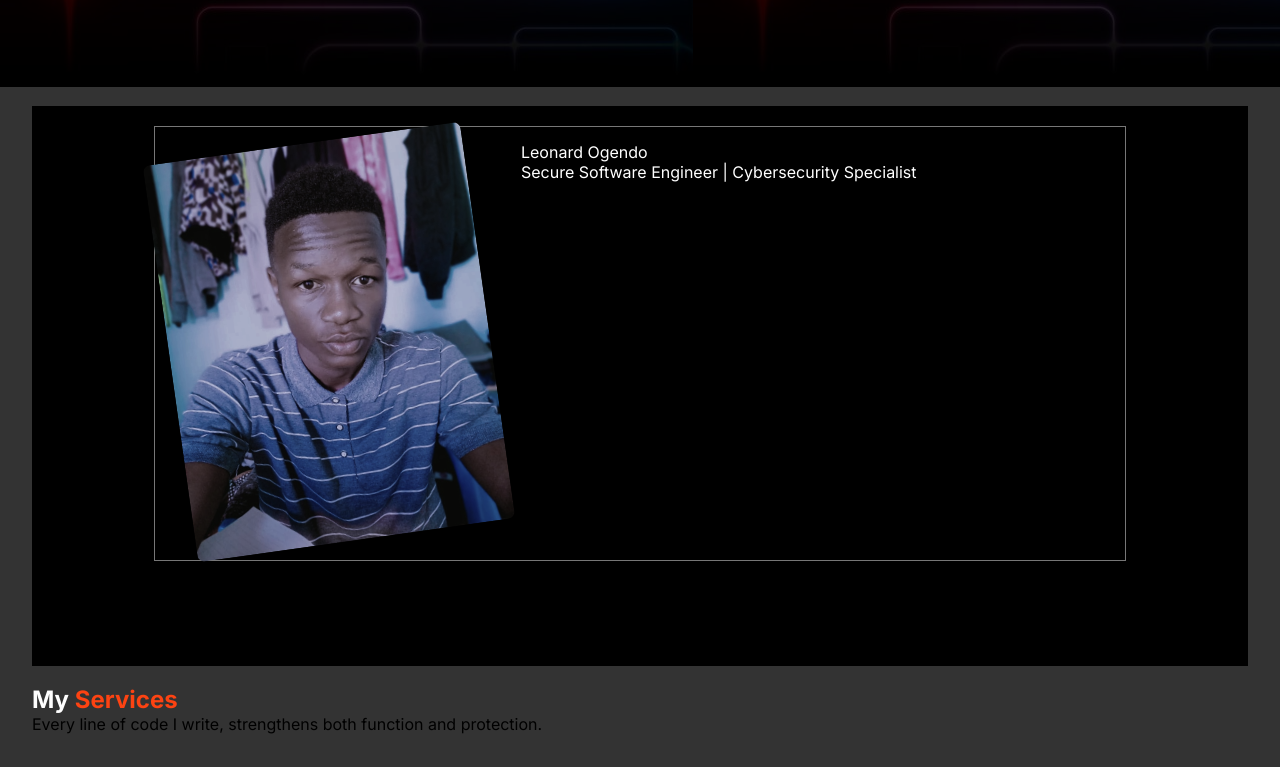
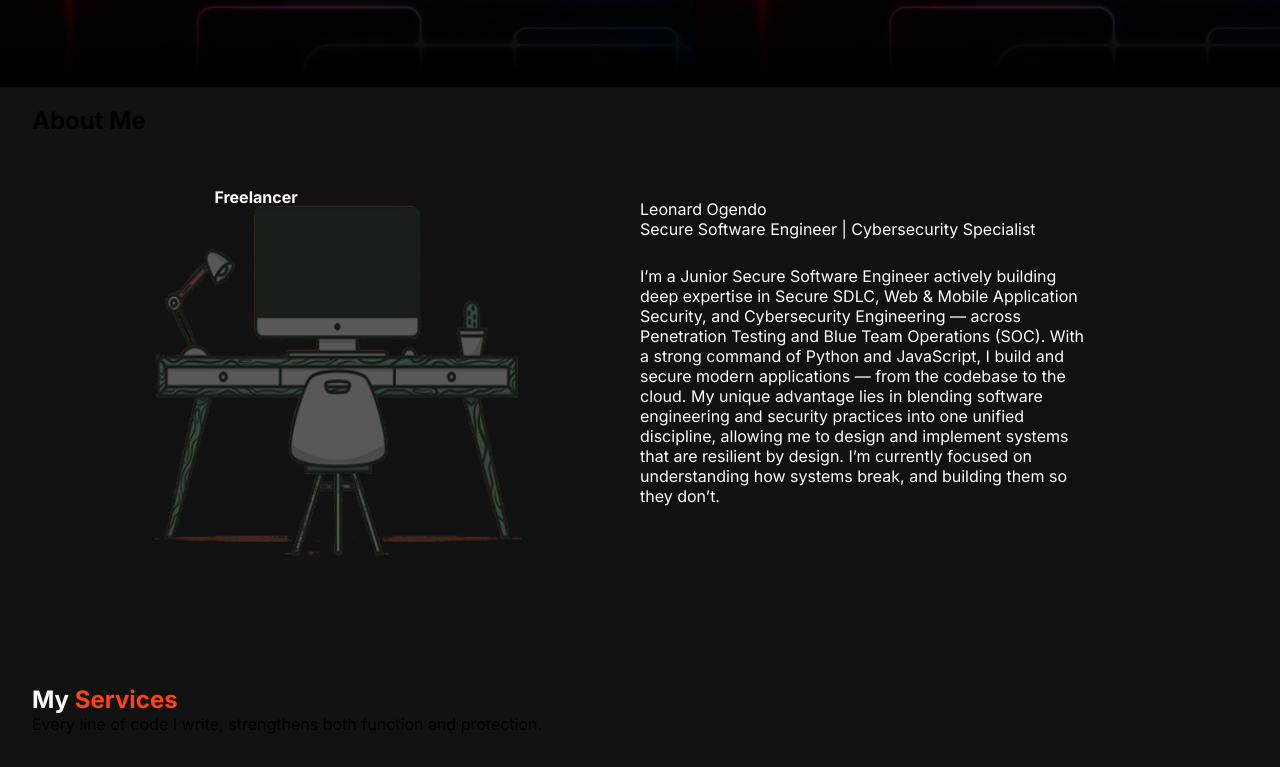
Before and after one commit to LeonardOgendo/my-developer-portfolio-v2, a React (Vite) app: page / in a window 1280 px wide. Shown: the part 713-1480 px from the top of the page. Built offline with nearby package versions, Linux system fonts and the light colour scheme.

Commit message:
Update About me section

```diff
--- a/src/components/AboutMe.jsx
+++ b/src/components/AboutMe.jsx
@@ -1,20 +1,29 @@
 import React, { useState, useEffect } from "react";
-import profilePhoto from '../assets/profile.jpg';
+import profilePhoto from '../assets/portfolio-user.png';
 import backgroundImage from '../assets/backgrounds/box-rule3-bg.jpg';
 
 
 const AboutMe = () => {
     return (
-        <div id="about" className="section-body" style={{ backgroundImage: `url(${backgroundImage})` }}>
+        <div id="about" className="section-body">
             <div className="about-container">
-                <p className="work-st">Freelancer</p>
+                <h2>About Me</h2>
+
                 <div className="about-content-wrapper">
-                    <div className="profile-photo">
+                    <div className="photo-container">
+                        <span className="work-st">Freelancer</span>
                         <img src={profilePhoto} alt="profile" />
                     </div>
                     <div className="readme">
                         <p>Leonard Ogendo</p>
-                        <p>Secure Software Engineer | Cybersecurity Specialist </p>
+                        <p className="pro-title">Secure Software Engineer | Cybersecurity Specialist </p>
+
+                        <p>I’m a Junior Secure Software Engineer actively building deep expertise in Secure SDLC, Web & Mobile Application Security,
+                            and Cybersecurity Engineering — across Penetration Testing and Blue Team Operations (SOC).
+                            With a strong command of Python and JavaScript, I build and secure modern applications — from the codebase to the cloud.
+                            My unique advantage lies in blending software engineering and security practices into one unified discipline, allowing me to design and implement
+                            systems that are resilient by design.
+                            I’m currently focused on understanding how systems break, and building them so they don’t.</p>
                     </div>
                 </div>
             </div>
--- a/src/styles/App.css
+++ b/src/styles/App.css
@@ -6,5 +6,5 @@
 }
 .grey-body
 {
-    background: #333333;
+    background: #111;
 }
--- a/src/styles/styles.css
+++ b/src/styles/styles.css
@@ -208,40 +208,52 @@ a:visited {
 /*-- General section styles --*/
 
 .section-body {
-  margin: 1.2rem 2rem 0 2rem;
+  padding: 1.2rem 2rem 0 2rem;
 }
 
 
 /*-- AboutMe --*/
 #about {
   height: auto;
-  background-color: rgba(0, 0, 0, 0.86);
 }
 
 .about-container {
-  background: #000;
   height: 70vh;
-  padding: 0 10%;
 }
 
 .about-content-wrapper {
   display: flex;
-  border: 1px solid #777;
-  padding: 0.9rem;
-  gap: 2rem;;
+  padding-top: 2.5rem;
 }
-.profile-photo img {
-  width: 320px;;
+.photo-container {
+  flex-basis: 50%;
+  position: relative;
+}
+.photo-container img {
+  width: 100%;
   height: 400px;
-  object-fit: cover;
   border-radius: 7px;
-  filter: grayscale(50%);
-  transform: rotate(-8deg);
+  opacity: 0.3;
+}
+.work-st {
+  color: #fff;
+  position: absolute;
+  top: 3%;
+  left: 30%;
+  font-weight: bold;
+}
+.readme {
+  margin-top: 1.5rem;
+  flex-basis: 50%;
 }
 .readme p {
   color: #fff;
+  width: 75%;
 }
 
+.pro-title {
+  margin-bottom: 1.7rem;
+}
 
 
 /*-- Skills -- */
@@ -317,8 +329,6 @@ a:visited {
     font-weight: 500;
     border-top-left-radius: 8px;
     border-top-right-radius: 8px;
-
-
   }
 
   .tab-button:hover {
```
Also changed, not shown: src/assets/portfolio-user.png (added).
